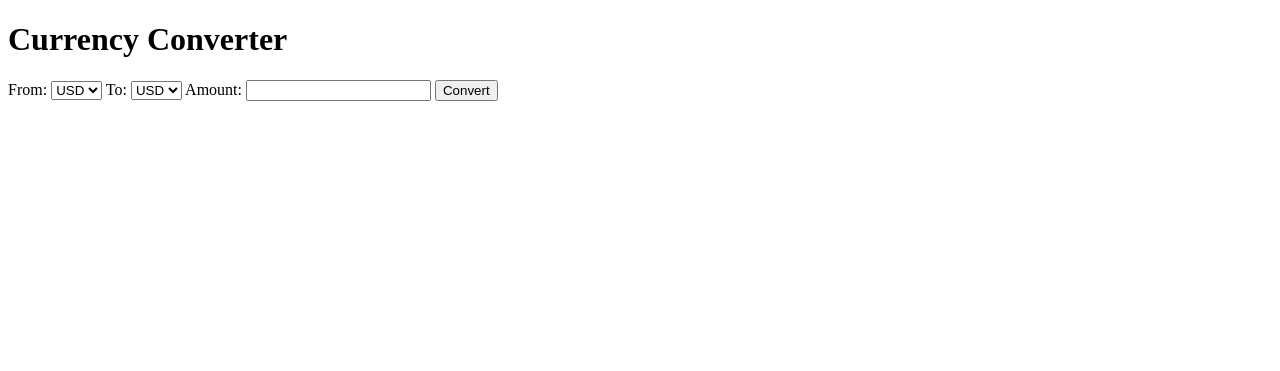
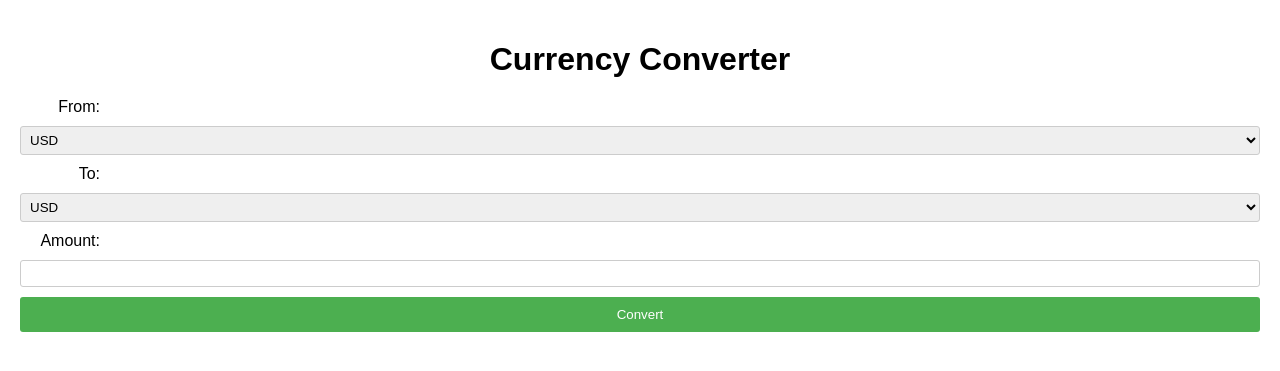
Before and after one commit to realharshita/Course-Project, a Flask app: page / in a window 1280 px wide. Shown: the top 371 px of the page. Run offline with Flask 3, Linux system fonts and the light colour scheme.

Commit message:
Added css styling

```diff
--- a/templates/index.html
+++ b/templates/index.html
@@ -4,6 +4,7 @@
 <head>
     <meta charset="UTF-8">
     <meta name="viewport" content="width=device-width, initial-scale=1.0">
+    <link rel="stylesheet" href="style.css">
     <title>Currency Converter</title>
 </head>
 <body>
--- /dev/null
+++ b/templates/style.css
@@ -0,0 +1,49 @@
+/* Basic styles */
+body {
+    font-family: sans-serif;
+    margin: 0;
+    padding: 20px;
+  }
+
+  h1 {
+    text-align: center;
+    margin-bottom: 20px;
+  }
+
+  /* Form styling */
+  form {
+    display: flex;
+    flex-direction: column;
+    gap: 10px;
+  }
+
+  label {
+    display: inline-block;
+    width: 80px;
+    text-align: right;
+  }
+
+  select, input[type="number"] {
+    padding: 5px;
+    border: 1px solid #ccc;
+    border-radius: 3px;
+  }
+
+  button {
+    background-color: #4CAF50;
+    color: white;
+    padding: 10px 20px;
+    border: none;
+    border-radius: 3px;
+    cursor: pointer;
+  }
+
+  button:hover {
+    background-color: #3e8e41;
+  }
+
+  /* Result styling */
+  h2 {
+    text-align: center;
+    margin-top: 20px;
+  }
```
